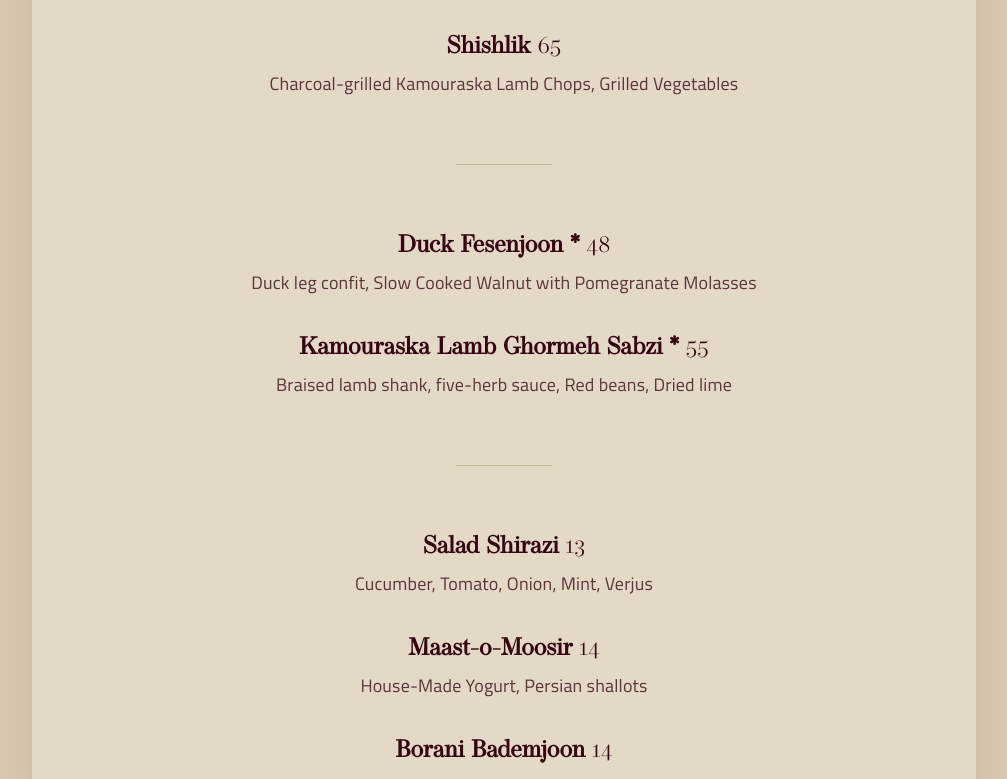
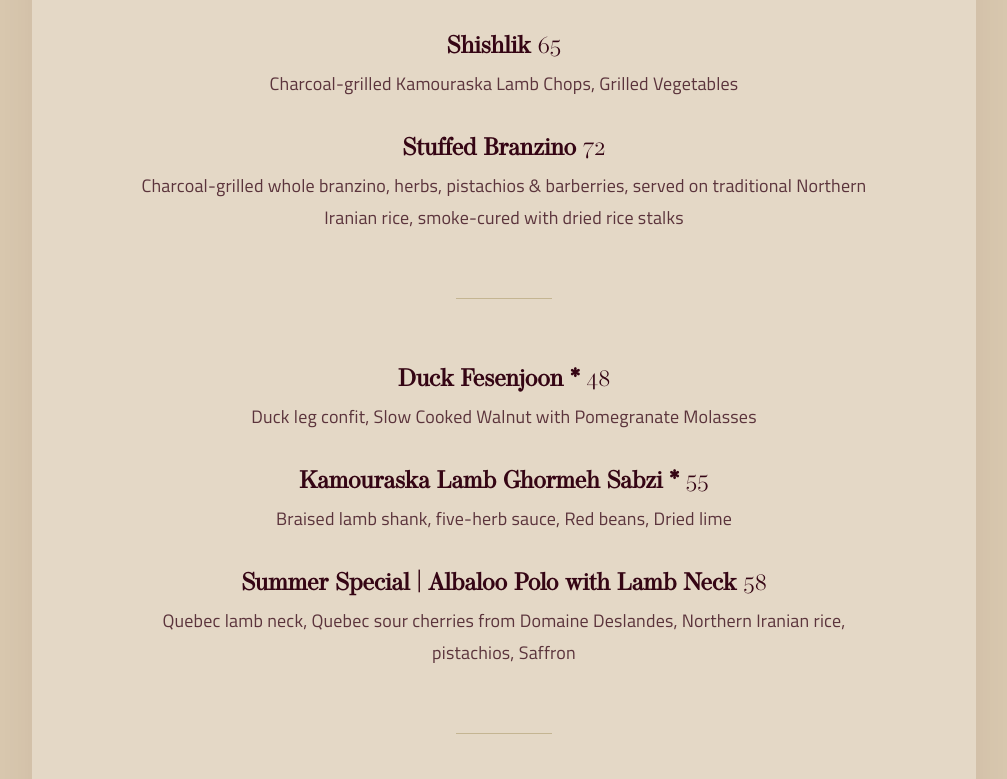
Before and after one commit to BOUS-Persian-Cuisine/website, a Next.js app: page /menu in a window 1280 px wide. Shown: the part 1620-2399 px from the top of the page, without its empty margins (136-1143 px from the left). Built offline with nearby package versions, Linux system fonts and the light colour scheme.

Commit message:
feat(menu): update dinner menu

```diff
--- a/src/pages/menu.tsx
+++ b/src/pages/menu.tsx
@@ -33,11 +33,12 @@
     pdfHref: "/dinner-menu-en.pdf",
     pdfLabel: "Open PDF menu",
     reserveLabel: "Make a reservation",
-    note: "* Vegetarian option available.",
+    note: "* Vegetarian option available",
     groups: [
       [
         {
           name: "Sangak Bread",
+          price: "5.5",
           description: "Traditional Persian sourdough flatbread",
         },
         {
@@ -50,7 +51,7 @@
           name: "Maast-o-Khiar",
           price: "18",
           description:
-            "House-Made Yogurt, Cucumber, Kashan Rose Petal, Walnut, Garlic, Herbs",
+            "House-Made Yogurt, Cucumber, Kashan Rose Petal, Walnut, Herbs",
         },
         {
           name: "Spicy Saffron Chicken Wings",
@@ -65,7 +66,7 @@
         },
         {
           name: "Kashk-o-Bademjoon",
-          price: "24",
+          price: "28",
           description: "Smoked eggplant, Kashk, Crispy onion, Mint, Fried garlic",
         },
       ],
@@ -92,6 +93,12 @@
           description:
             "Charcoal-grilled Kamouraska Lamb Chops, Grilled Vegetables",
         },
+        {
+          name: "Stuffed Branzino",
+          price: "72",
+          description:
+            "Charcoal-grilled whole branzino, herbs, pistachios & barberries, served on traditional Northern Iranian rice, smoke-cured with dried rice stalks",
+        },
       ],
       [
         {
@@ -105,6 +112,12 @@
           price: "55",
           description:
             "Braised lamb shank, five-herb sauce, Red beans, Dried lime",
+        },
+        {
+          name: "Summer Special | Albaloo Polo with Lamb Neck",
+          price: "58",
+          description:
+            "Quebec lamb neck, Quebec sour cherries from Domaine Deslandes, Northern Iranian rice, pistachios, Saffron",
         },
       ],
       [
@@ -176,6 +189,7 @@
       [
         {
           name: "Pain Sangak",
+          price: "5,5",
           description: "Pain plat persan traditionnel au levain",
         },
         {
@@ -187,7 +201,7 @@
           name: "Maast-o-Khiar",
           price: "18",
           description:
-            "Yogourt maison, concombre, pétales de rose de Kashan, noix, ail, herbes",
+            "Yogourt maison, concombre, pétales de rose de Kashan, noix, herbes",
         },
         {
           name: "Ailes de poulet épicées au safran",
@@ -202,7 +216,7 @@
         },
         {
           name: "Kashk-o-Bademjoon",
-          price: "24",
+          price: "28",
           description:
             "Aubergine fumée, kashk, oignons croustillants, menthe, ail frit",
         },
@@ -230,6 +244,12 @@
           description:
             "Côtelettes d’agneau de Kamouraska grillées au charbon, légumes grillés",
         },
+        {
+          name: "Branzino farci",
+          price: "72",
+          description:
+            "Branzino entier grillé au charbon, herbes, pistaches et épines-vinettes, servi sur du riz traditionnel du nord de l’Iran, fumé avec des tiges de riz séchées",
+        },
       ],
       [
         {
@@ -243,6 +263,12 @@
           price: "55",
           description:
             "Jarret d’agneau braisé, sauce aux cinq herbes, haricots rouges, lime séchée",
+        },
+        {
+          name: "Spécial d’été | Albaloo Polo au cou d’agneau",
+          price: "58",
+          description:
+            "Cou d’agneau du Québec, griottes du Québec du Domaine Deslandes, riz du nord de l’Iran, pistaches, safran",
         },
       ],
       [
```
Also changed, not shown: 2 other files (tests, documents, lock files or other folders).
